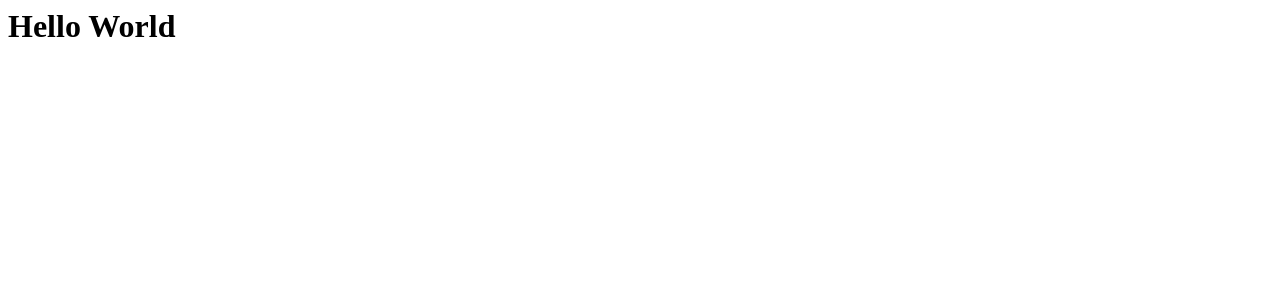
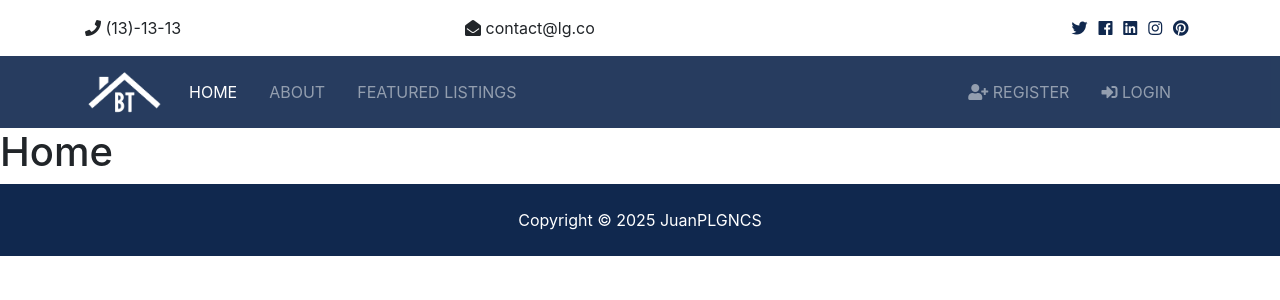
Before and after one commit to JperezRi03/DjangoApp, a Django app: page / in a window 1280 px wide. Shown: the top 300 px of the page. Run offline with Django 5.2, Linux system fonts and the light colour scheme; some libraries are stand-ins or nearby versions.

Commit message:
Views Created, BaseHTML, Partials Created

```diff
--- a/pages/views.py
+++ b/pages/views.py
@@ -2,7 +2,7 @@ from django.shortcuts import render
 from django.http import HttpResponse
 # Create your views here.
 def index(request):
-    return HttpResponse('<h1>Hello World</h1>')
+    return render(request, 'pages/index.html')
 
 def about(request):
     return render(request, 'pages/about.html')
--- a/templates/base.html
+++ b/templates/base.html
@@ -1,12 +1,39 @@
+{% load static %}
 <!DOCTYPE html>
 <html lang="en">
 <head>
     <meta charset="UTF-8">
     <meta name="viewport" content="width=device-width, initial-scale=1.0">
+    <meta http-equiv="X-UA-Compatible" content="ie=edge">
+
+    <!-- Font Awesome -->
+    <link rel="stylesheet" href="{% static 'css/all.css' %}">
+    <!-- Bootstrap -->
+    <link rel="stylesheet" href="{% static 'css/bootstrap.css' %}">
+    <!-- Custom -->
+    <link rel="stylesheet" href="{% static 'css/style.css' %}">
+    <!-- lightbox -->
+    <link rel="stylesheet" href="{% static 'css/lightbox.min.css' %}">
+
+
+
     <title>Document</title>
 </head>
 <body>
+
+  <!-- Top Bar -->
+  {% include 'partials/_topbar.html'%}
+
+  <!-- Navbar -->
+  {% include 'partials/_navbar.html'%}
     {% block content %}
+
     {% endblock %}
+  <!-- footer -->
+  {% include 'partials/_footer.html'%}
+    <script src="{% static 'js/jquery-3.3.1.min.js' %} "></script>
+    <script src="{% static 'js/bootstrap.bundle.min.js' %} "></script>
+    <script src="{% static 'js/main.js' %}"></script>
+    <script src="{% static 'js/lightbox.min.js' %}"></script>
 </body>
 </html>
--- /dev/null
+++ b/templates/partials/_footer.html
@@ -0,0 +1,5 @@
+  <!-- Footer -->
+  <footer id="main-footer" class="py-4 bg-primary text-white text-center">
+    Copyright &copy;
+    <span class="year"></span> JuanPLGNCS
+  </footer>
--- /dev/null
+++ b/templates/partials/_navbar.html
@@ -0,0 +1,38 @@
+{% load static %}
+  <!-- Navbar -->
+  <nav class="navbar navbar-expand-lg navbar-dark bg-primary sticky-top">
+    <div class="container">
+      <a class="navbar-brand" href="index.html">
+        <img src="{% static 'img/logo.png'%}" class="logo" alt="">
+      </a>
+      <button class="navbar-toggler" type="button" data-toggle="collapse" data-target="#navbarNavAltMarkup">
+        <span class="navbar-toggler-icon"></span>
+      </button>
+      <div class="collapse navbar-collapse" id="navbarNavAltMarkup">
+        <ul class="navbar-nav">
+          <li class="nav-item active mr-3">
+            <a class="nav-link" href="index.html">Home</a>
+          </li>
+          <li class="nav-item mr-3">
+            <a class="nav-link" href="about.html">About</a>
+          </li>
+          <li class="nav-item mr-3">
+            <a class="nav-link" href="listings.html">Featured Listings</a>
+          </li>
+        </ul>
+
+        <ul class="navbar-nav ml-auto">
+          <li class="nav-item mr-3">
+            <a class="nav-link" href="register.html">
+              <i class="fas fa-user-plus"></i> Register</a>
+          </li>
+          <li class="nav-item mr-3">
+            <a class="nav-link" href="login.html">
+              <i class="fas fa-sign-in-alt"></i>
+
+              Login</a>
+          </li>
+        </ul>
+      </div>
+    </div>
+  </nav>
--- /dev/null
+++ b/templates/partials/_topbar.html
@@ -0,0 +1,32 @@
+  <!-- Top Bar -->
+  <section id="top-bar" class="p-3">
+    <div class="container">
+      <div class="row">
+        <div class="col-md-4">
+          <i class="fas fa-phone"></i> (13)-13-13
+        </div>
+        <div class="col-md-4">
+          <i class="fas fa-envelope-open"></i> contact@lg.co
+        </div>
+        <div class="col-md-4">
+          <div class="social text-right">
+            <a href="#">
+              <i class="fab fa-twitter"></i>
+            </a>
+            <a href="#">
+              <i class="fab fa-facebook"></i>
+            </a>
+            <a href="#">
+              <i class="fab fa-linkedin"></i>
+            </a>
+            <a href="#">
+              <i class="fab fa-instagram"></i>
+            </a>
+            <a href="#">
+              <i class="fab fa-pinterest"></i>
+            </a>
+          </div>
+        </div>
+      </div>
+    </div>
+  </section>
```
